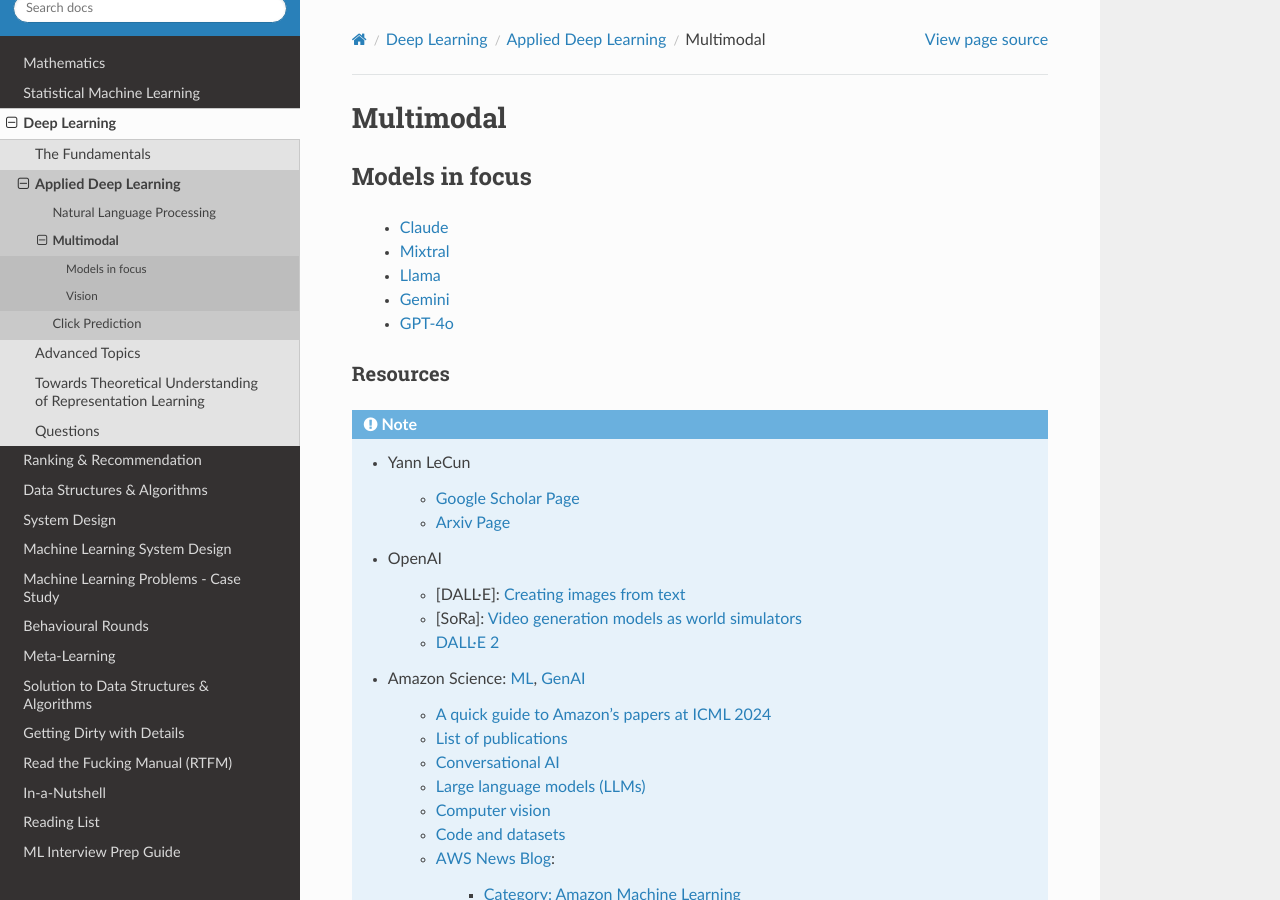
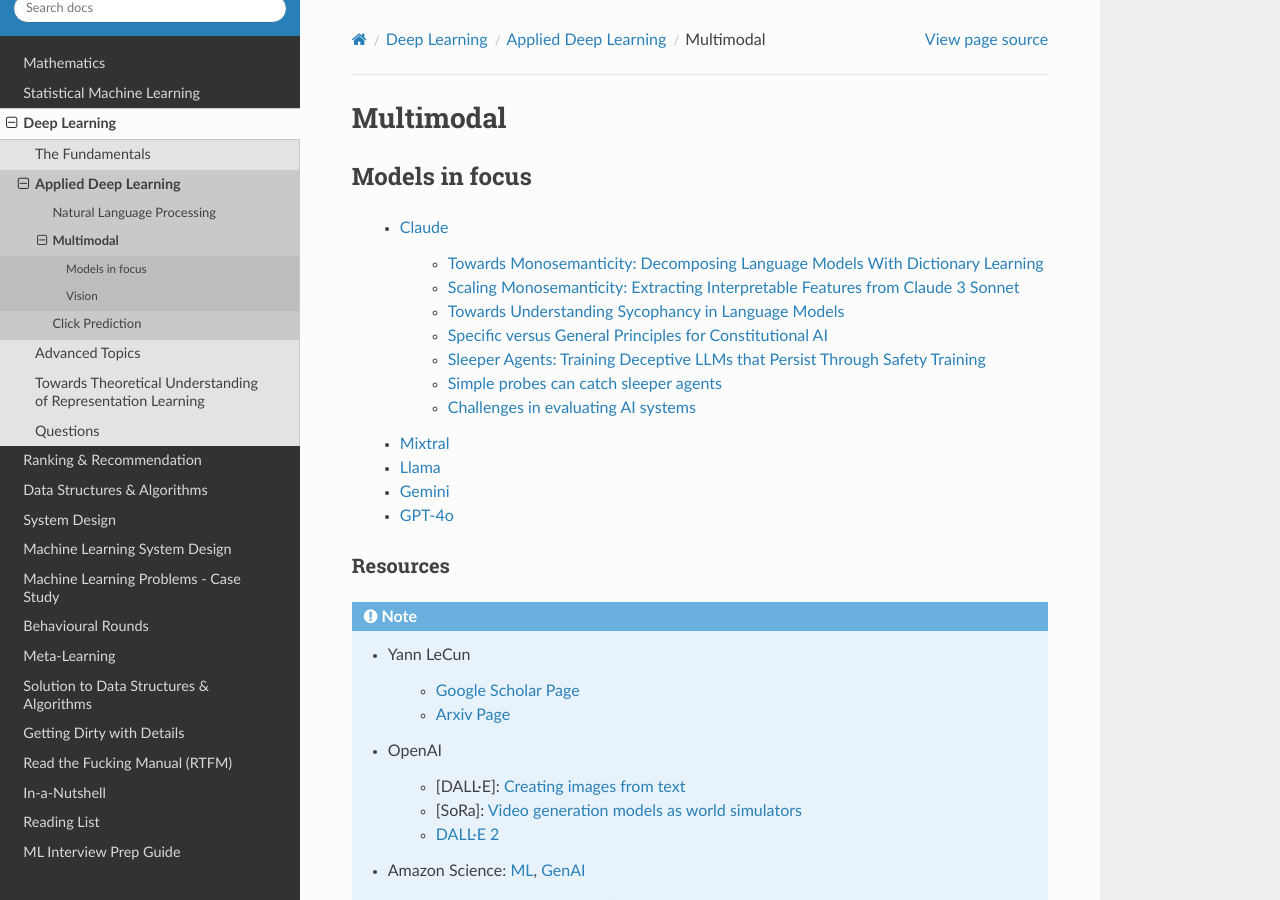
Before and after one commit to uselesstechjunks/leetcode, a Sphinx documentation site: the page built from docs/source/dl/application/multimodal.rst, in a window 1280 px wide and 900 px high. Built offline with Sphinx 7.4.7 and the Read the Docs theme 2.0.0, drawn with Linux system fonts in a browser that asks for light colours.

Commit message:
Update multimodal.rst (#286)

```diff
--- a/docs/source/dl/application/multimodal.rst
+++ b/docs/source/dl/application/multimodal.rst
@@ -5,6 +5,14 @@ Multimodal
 Models in focus
 ******************************************************************************************
 	* `Claude <https://www.anthropic.com/news/claude-3-family>`_
+
+		* `Towards Monosemanticity: Decomposing Language Models With Dictionary Learning <https://transformer-circuits.pub/2023/monosemantic-features>`_
+		* `Scaling Monosemanticity: Extracting Interpretable Features from Claude 3 Sonnet <https://transformer-circuits.pub/2024/scaling-monosemanticity/index.html>`_
+		* `Towards Understanding Sycophancy in Language Models <https://arxiv.org/abs/2310.13548>`_
+		* `Specific versus General Principles for Constitutional AI <https://arxiv.org/abs/2310.13798>`_
+		* `Sleeper Agents: Training Deceptive LLMs that Persist Through Safety Training <https://arxiv.org/abs/2401.05566>`_
+		* `Simple probes can catch sleeper agents <https://www.anthropic.com/research/probes-catch-sleeper-agents>`_
+		* `Challenges in evaluating AI systems <https://www.anthropic.com/research/evaluating-ai-systems>`_
 	* `Mixtral <https://mistral.ai/news/mixtral-of-experts/>`_
 	* `Llama <https://ai.meta.com/blog/meta-llama-3/>`_
 	* `Gemini <https://blog.google/technology/ai/google-gemini-ai/>`_
```
